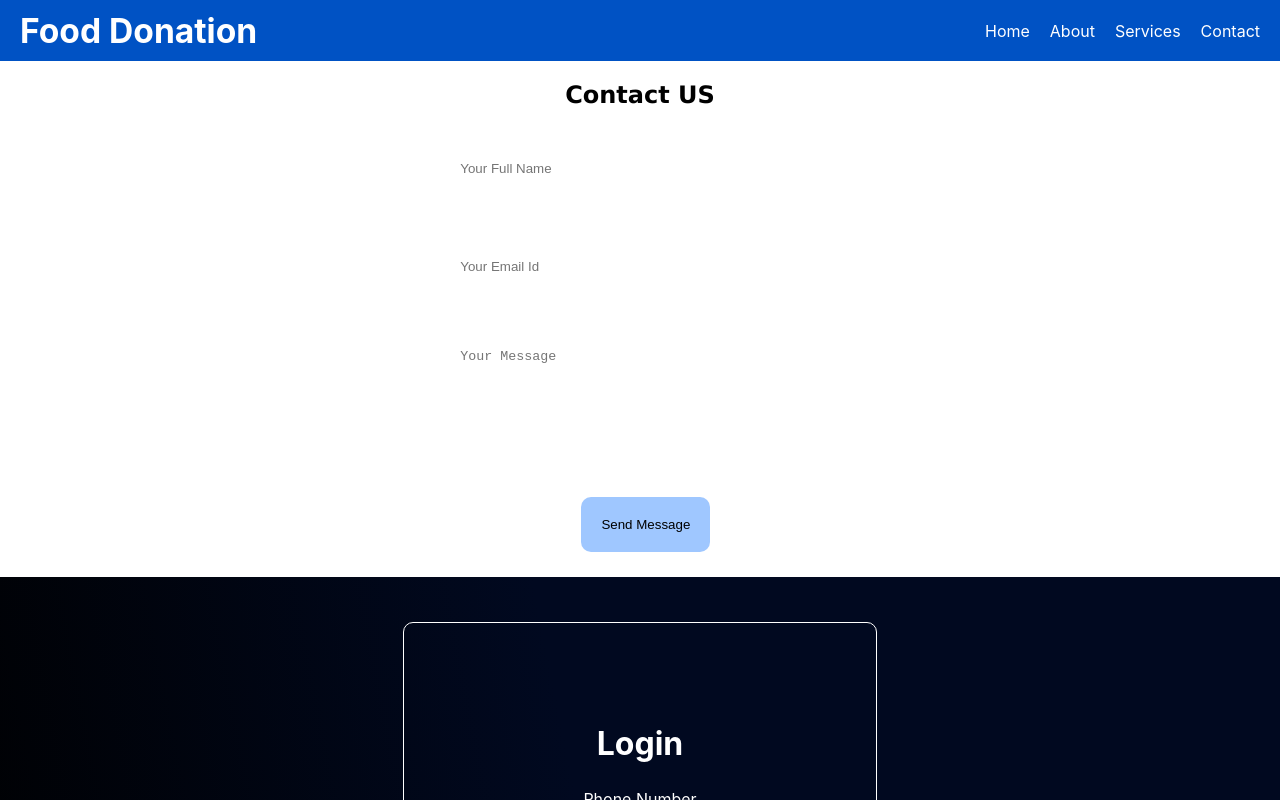
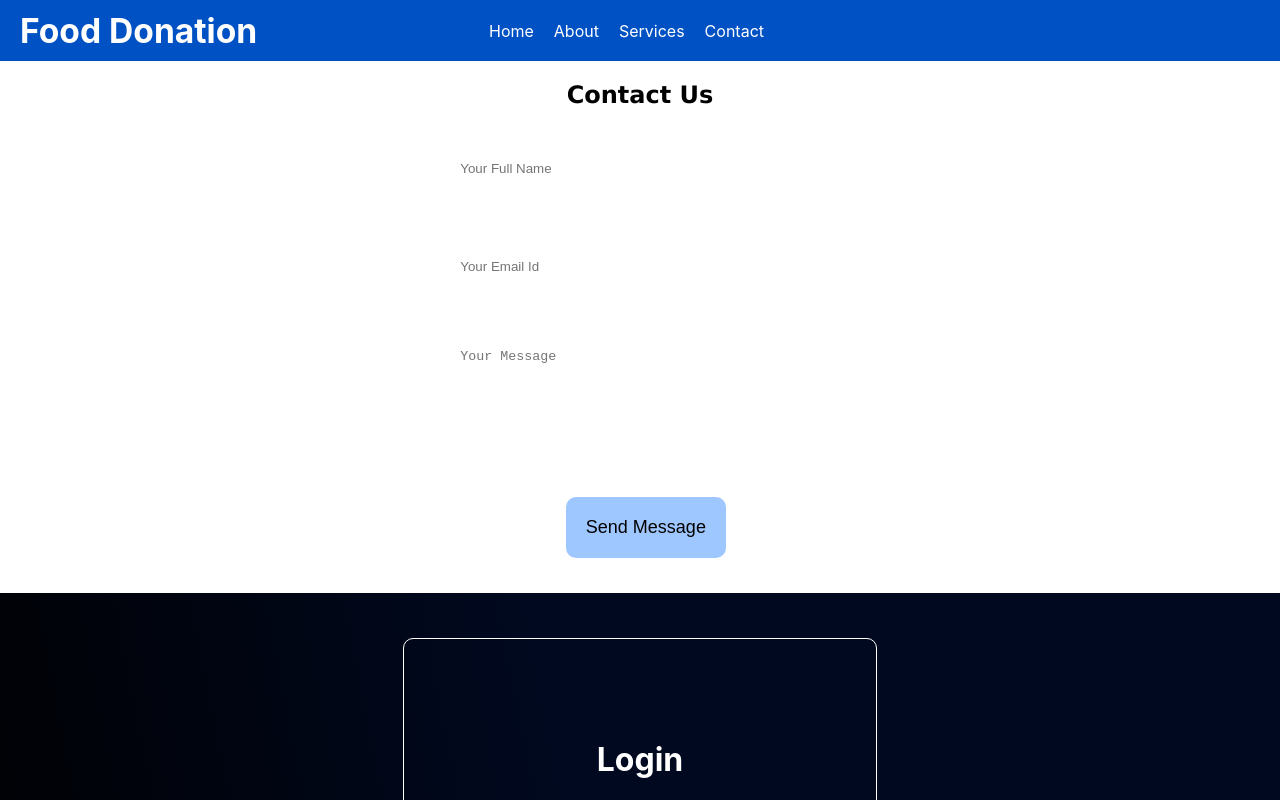
Before and after one commit to TanmayDeshpande02/Food_Donation, a React (Create React App) app: page / in a window 1280 px wide. Shown: the top 800 px of the page. Built offline with nearby package versions, Linux system fonts and the light colour scheme.

Commit message:
next commit

```diff
--- a/src/Component/Navbar.css
+++ b/src/Component/Navbar.css
@@ -19,6 +19,7 @@
     gap: 20px;
     margin: 0;
     padding: 0;
+    margin-right: 40%;
     align-items: center;
   }
 
--- a/src/Pages/Contact.css
+++ b/src/Pages/Contact.css
@@ -1,4 +1,3 @@
-
 .container.contact__container{
     width: 58%;
     display: grid;
@@ -15,10 +14,10 @@
 }
 .heading{
     text-align: center;
-    font-size: 1.5rem;
+    font-size: 1.8rem;
 }
 #contact{
-    padding-bottom: 25px;
+    padding-bottom: 35px;
 }
 .contact__options{
     display: flex;
@@ -46,7 +45,9 @@
     display: inline-block;
     font-size: 0.8rem;
 }
-
+.btn{
+    font-size: large;
+}
 /*---------Form-----------------*/
 form{
     display: flex;
--- a/src/Pages/Contact.jsx
+++ b/src/Pages/Contact.jsx
@@ -44,7 +44,7 @@ export const Contact = () => {
   //   };
     return (
       <section id='contact'>
-        <h2 className='title'>Contact US</h2>
+        <h2 className='title'>Contact Us</h2>
 
         <div className="container contact__container">
           <div className="contact__options">
@@ -71,7 +71,7 @@ export const Contact = () => {
             <input type="text" name="name" placeholder='Your Full Name' required/>
             <input type="email" name="email" placeholder='Your Email Id' required/>
             <textarea type="text" rows='7' name='message' placeholder='Your Message' required></textarea>
-            <button type='submit' className='btn btn-primary butn'>Send Message</button>
+            <button type='submit' className='btn'>Send Message</button>
           </form>
         </div>
       </section>
```
